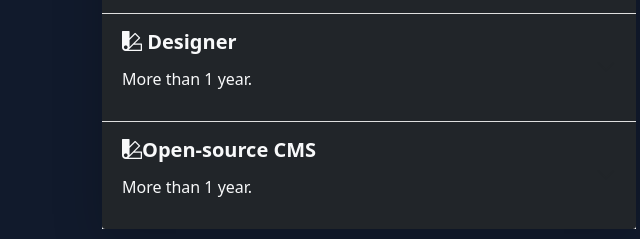
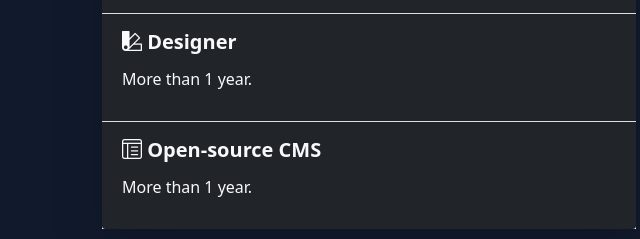
Before and after one commit to redbillis/Red-Bill, a plain HTML site: page index.html in a window 1280 px wide. Shown: the part 2821-3060 px from the top of the page, 271-911 px from the left. Drawn offline with nearby package versions, Linux system fonts and the light colour scheme.

Commit message:
Minor fixes

```diff
--- a/index.html
+++ b/index.html
@@ -439,7 +439,7 @@
                   <h2 class="accordion-header" id="heading-3">
                     <button class="accordion-button bg-dark text-light collapsed" type="button" data-bs-toggle="collapse" data-bs-target="#skill-3" aria-expanded="false" aria-controls="skill-3">
                       <div class="text-light skills__header">
-                        <p class="lead fw-bold skills__title"><i class="bi bi-palette2"></i>Open-source CMS</p>
+                        <p class="lead fw-bold skills__title"><i class="bi bi-layout-text-window-reverse"></i></i> Open-source CMS</p>
                         <p class="muted skills__subtitle">More than 1 year.</p>
                       </div>
                     </button>
```
